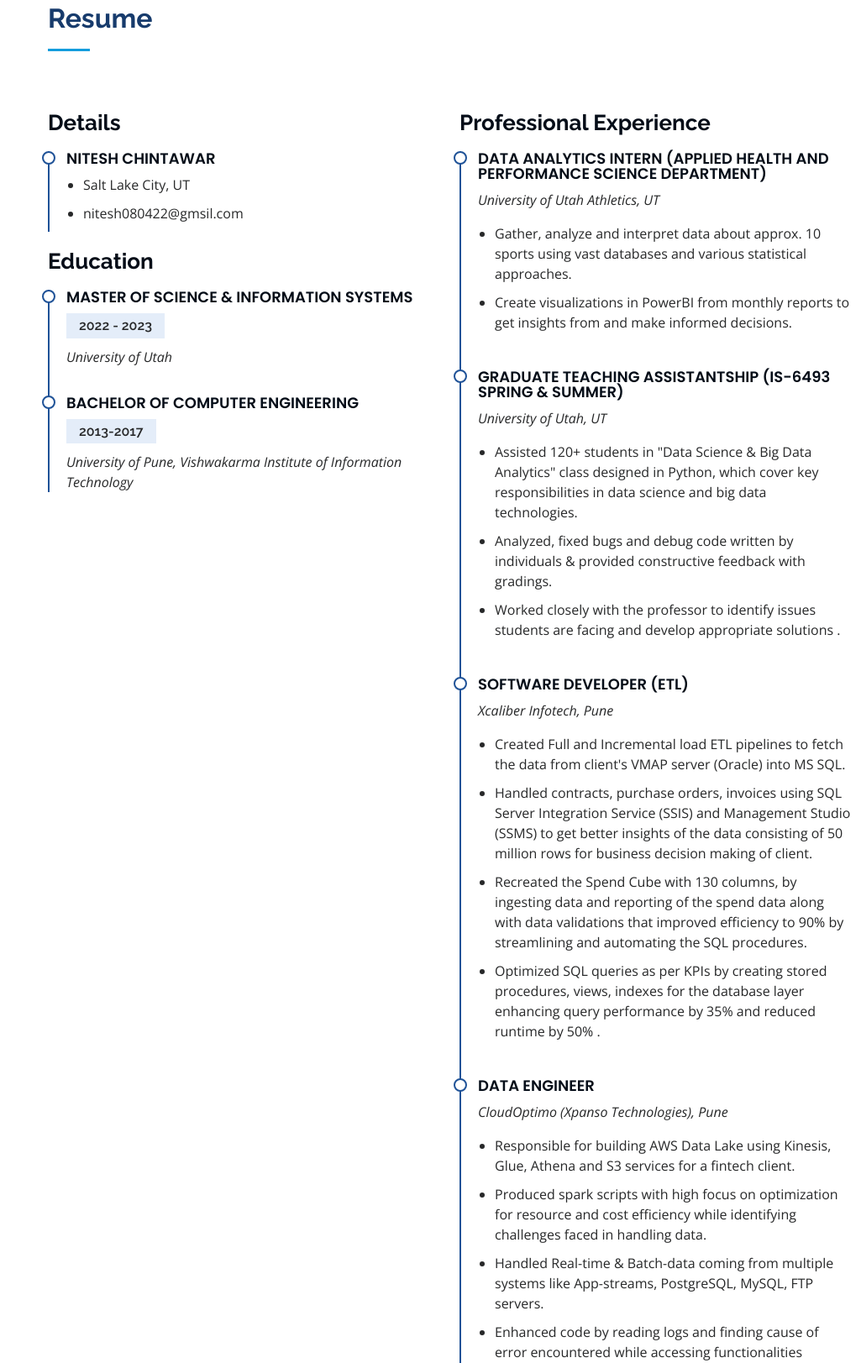
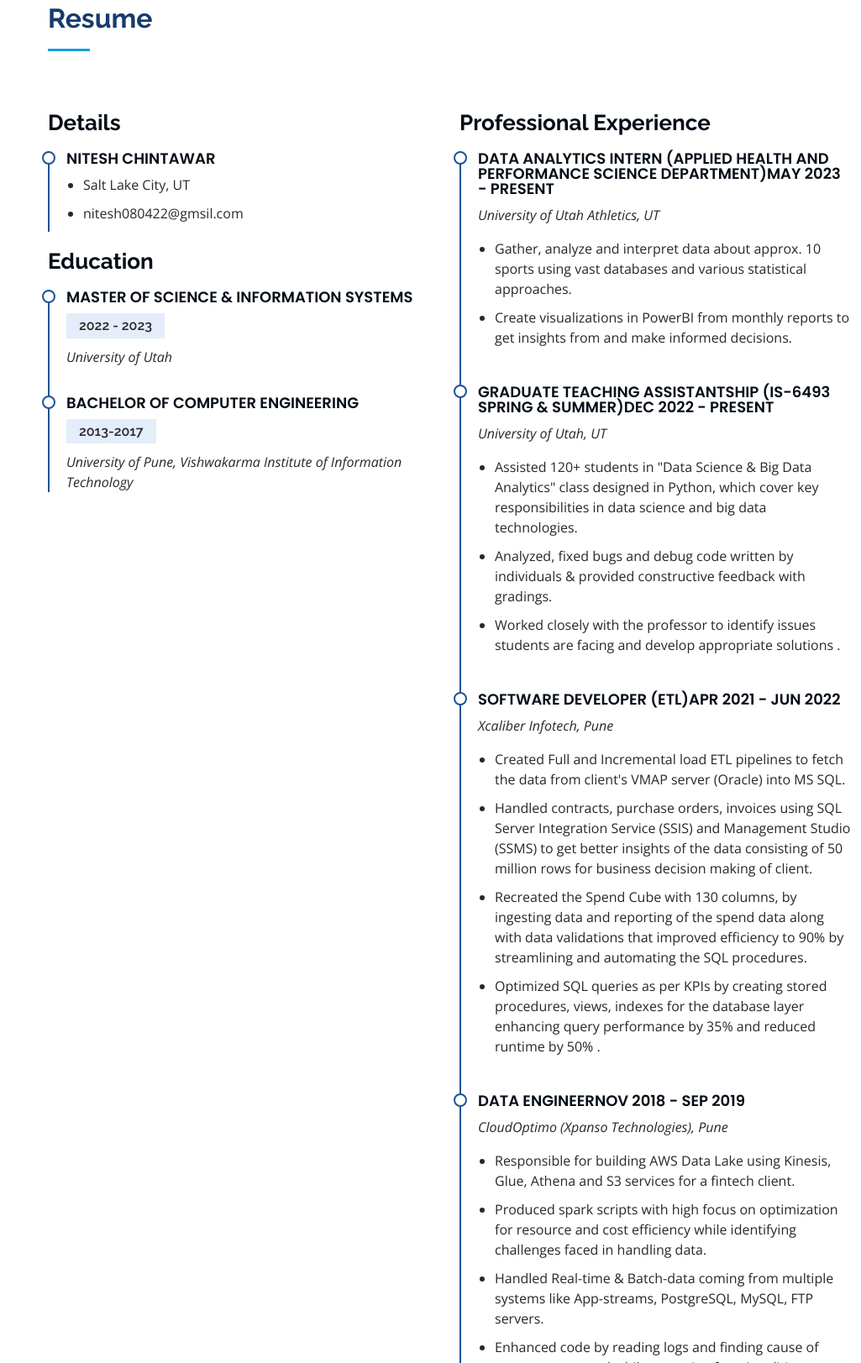
Before and after one commit to NiteshChintawar/niteshchintawar.github.io, a plain HTML site: page index.html in a window 1280 px wide. Shown: the part 1177-2800 px from the top of the page at 84% size, without its empty margins (255-1280 px from the left). Drawn offline with nearby package versions, Linux system fonts and the light colour scheme.

Commit message:
Minor changes with images

```diff
--- a/index.html
+++ b/index.html
@@ -41,7 +41,7 @@
     <div class="d-flex flex-column">
 
       <div class="profile">
-        <img src="assets/img/profile-img.jpg" alt="" class="img-fluid rounded-circle">
+        <img src="assets/img/side_icon.jpg" alt="" class="img-fluid rounded-circle">
         <h1 class="text-light"><a href="index.html">Nitesh Chintawar</a></h1>
         <div class="social-links mt-3 text-center">
           <a href="https://twitter.com/crankymonisha" class="twitter"><i class="bx bxl-twitter"></i></a>
@@ -149,7 +149,7 @@
           <div class="col-lg-6" data-aos="fade-up" data-aos-delay="100">
             <h3 class="resume-title">Professional Experience</h3>
             <div class="resume-item">
-              <h4>Data Analytics Intern (Applied Health and Performance Science Department)</h4>
+              <h4>Data Analytics Intern (Applied Health and Performance Science Department)<span>May 2023 - Present</span></h4>
               <p><em>University of Utah Athletics, UT</em></p>
               <ul>
                 <li>Gather, analyze and interpret data about approx. 10 sports using vast databases and various statistical approaches.
@@ -159,7 +159,7 @@
               </ul>
             </div>
             <div class="resume-item">
-              <h4>Graduate Teaching Assistantship (IS-6493 Spring & Summer)</h4>
+              <h4>Graduate Teaching Assistantship (IS-6493 Spring & Summer)<span>Dec 2022 - Present</span></h4>
               <p><em>University of Utah, UT</em></p>
               <ul>
                 <li>Assisted 120+ students in "Data Science & Big Data Analytics" class designed in Python, which cover key
@@ -171,7 +171,7 @@ responsibilities in data science and big data technologies.
               </ul>
             </div>
             <div class="resume-item">
-              <h4>Software Developer (ETL)</h4>
+              <h4>Software Developer (ETL)<span>Apr 2021 - Jun 2022</span></h4>
               <p><em>Xcaliber Infotech, Pune</em></p>
               <ul>
                 <li>Created Full and Incremental load ETL pipelines to fetch the data from client's VMAP server (Oracle) into MS SQL.</li>
@@ -184,7 +184,7 @@ query performance by 35% and reduced runtime by 50% .</li>
               </ul>
             </div>
             <div class = "resume-item">
-            <h4>Data Engineer</h4>
+            <h4>Data Engineer<span>Nov 2018 - Sep 2019</span></h4>
             <p><em>CloudOptimo (Xpanso Technologies), Pune</em></p>
             <ul>
               <li>Responsible for building AWS Data Lake using Kinesis, Glue, Athena and S3 services for a fintech client.
```
Also changed, not shown: 1 other file.
